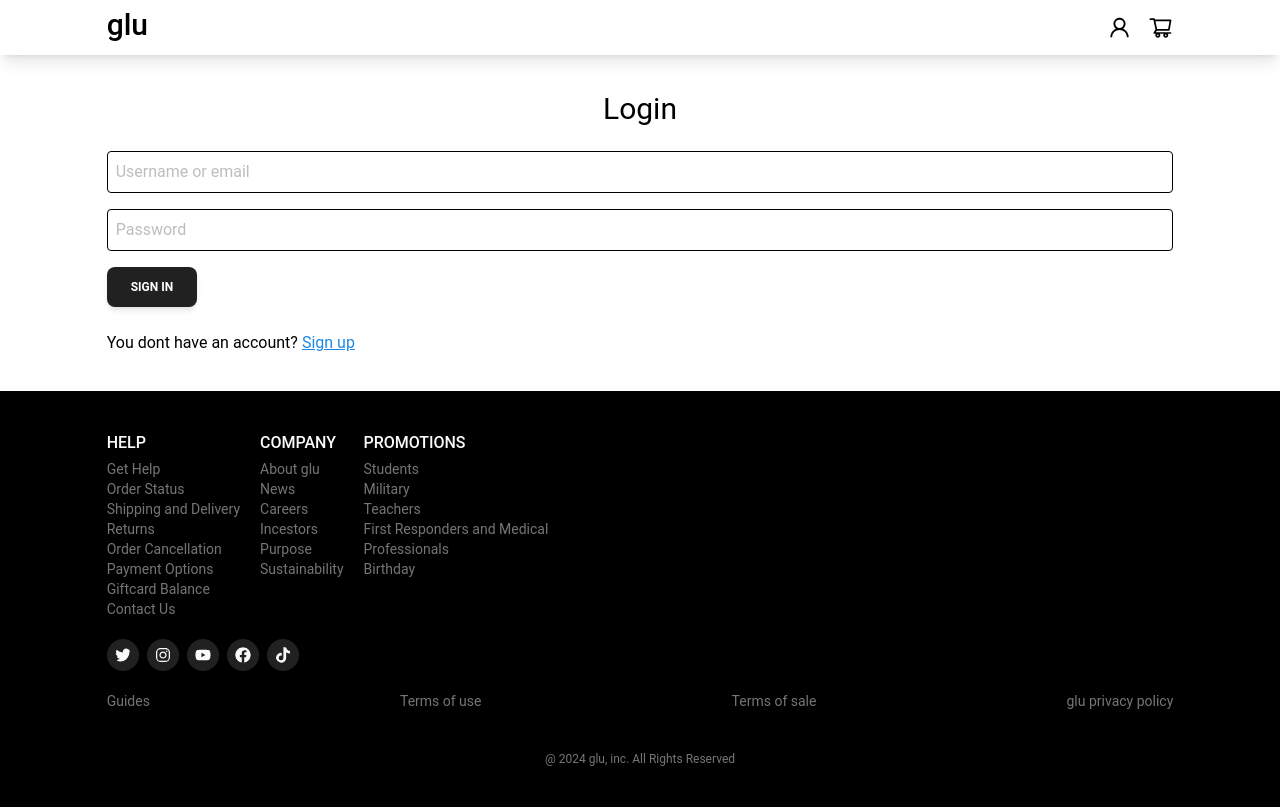
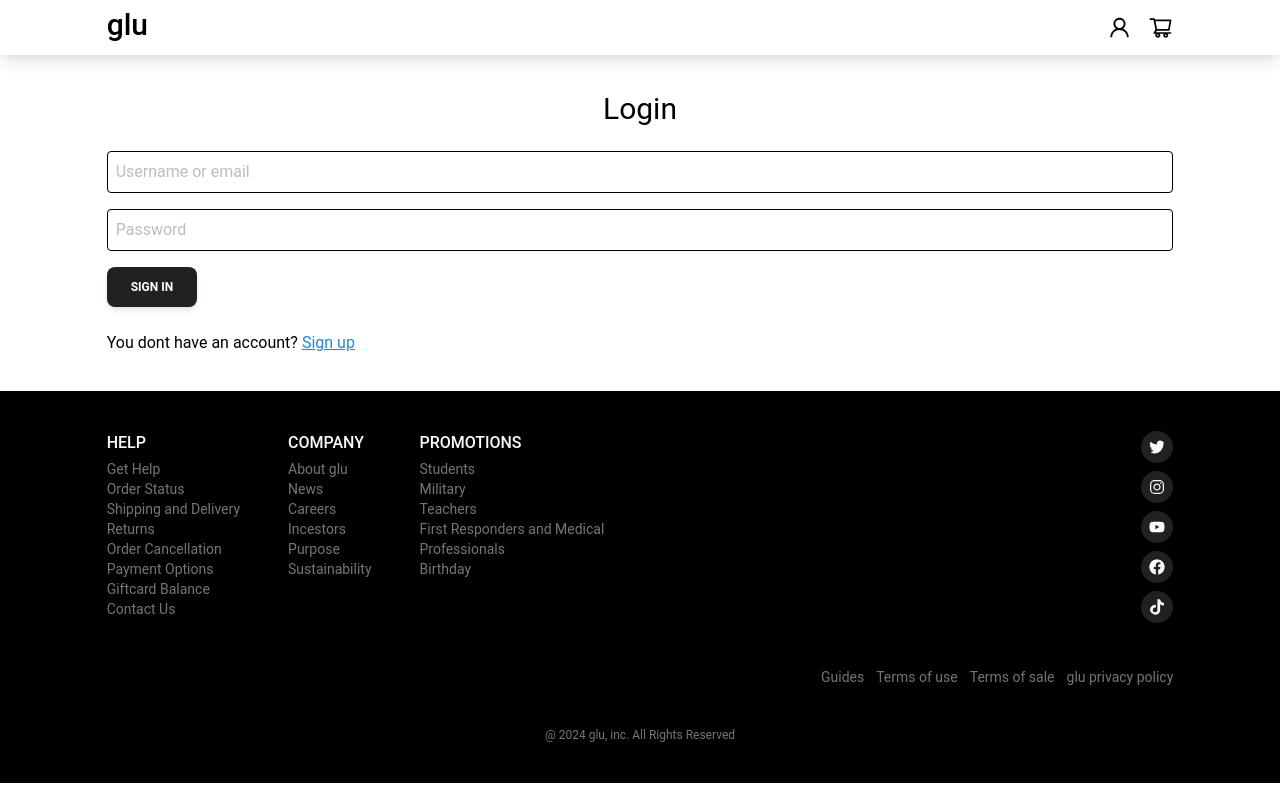
Before and after one commit to jeflugo/fake-ecommerce-1-client, a React (Vite) app: page /login in a window 1280 px wide. Built offline with nearby package versions, Linux system fonts and the light colour scheme; no server answers.

Commit message:
footer done

```diff
--- a/src/components/Footer.jsx
+++ b/src/components/Footer.jsx
@@ -6,7 +6,8 @@ function Footer() {
 	return (
 		<div className='bg-black py-7 text-gray-50'>
 			<Container>
-				<div className='mb-5 flex flex-wrap gap-5'>
+				<div className='md:mb-4 md:flex md:justify-between'>
+					<div className='mb-5 flex flex-wrap gap-5 md:gap-7 lg:gap-12'>
 						{FOOTER_LINKS.map(({ name, values }, index) => (
 							<div key={index}>
 								<h4 className='mb-1 font-medium '>{name}</h4>
@@ -20,9 +21,15 @@ function Footer() {
 							</div>
 						))}
 					</div>
-				<div className='py mb-5 flex gap-2'>
+					<div className='py mb-5 flex flex-wrap gap-2 md:block'>
 						{SOCIAL_LINKS.map(({ name, SocialIcon, url }, index) => (
-						<a key={index} href={url} target='_blank' rel='noopener noreferrer'>
+							<a
+								key={index}
+								href={url}
+								target='_blank'
+								rel='noopener noreferrer'
+								className='block md:mb-2 '
+							>
 								<SocialIcon
 									title={name}
 									className='h-8 w-8 rounded-full bg-gray-900 p-2'
@@ -30,7 +37,8 @@ function Footer() {
 							</a>
 						))}
 					</div>
-				<div className='mb-10 flex flex-wrap justify-between gap-2'>
+				</div>
+				<div className='mb-10 flex flex-wrap justify-between gap-3 md:justify-end'>
 					{FOOTER_INFO_LINKS.map(({ name, url }, index) => (
 						<Link key={index} to={url} className='text-sm text-gray-600'>
 							{name}
```
Lines whose indentation alone changed are shown as unchanged.
